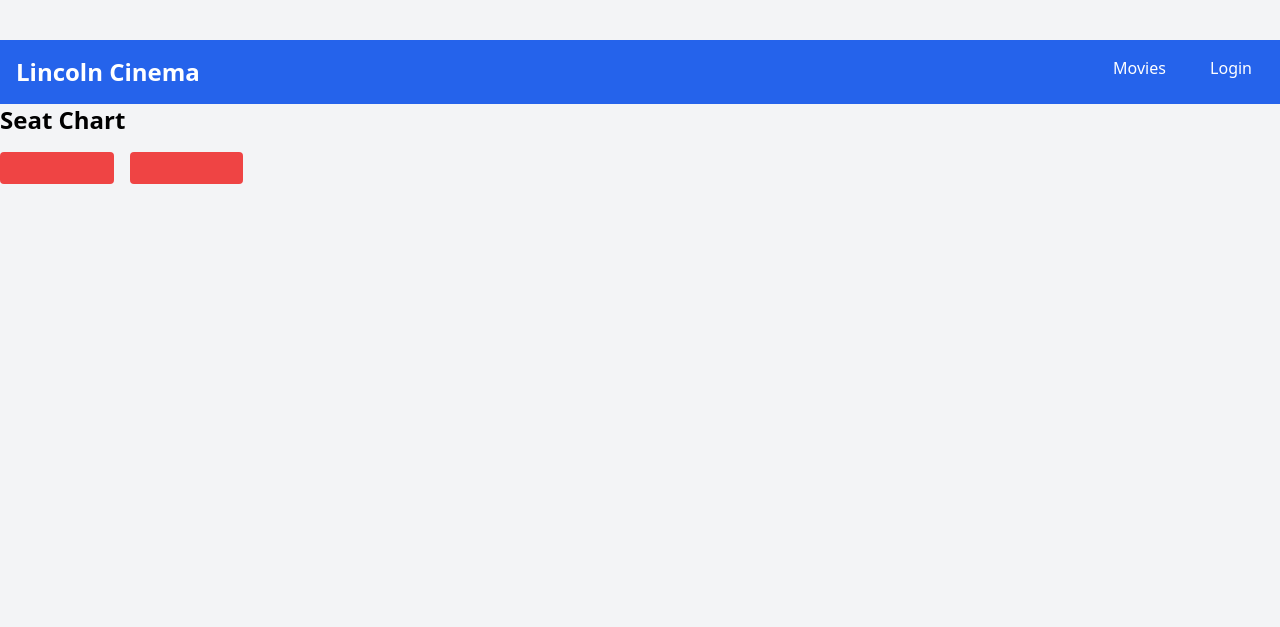
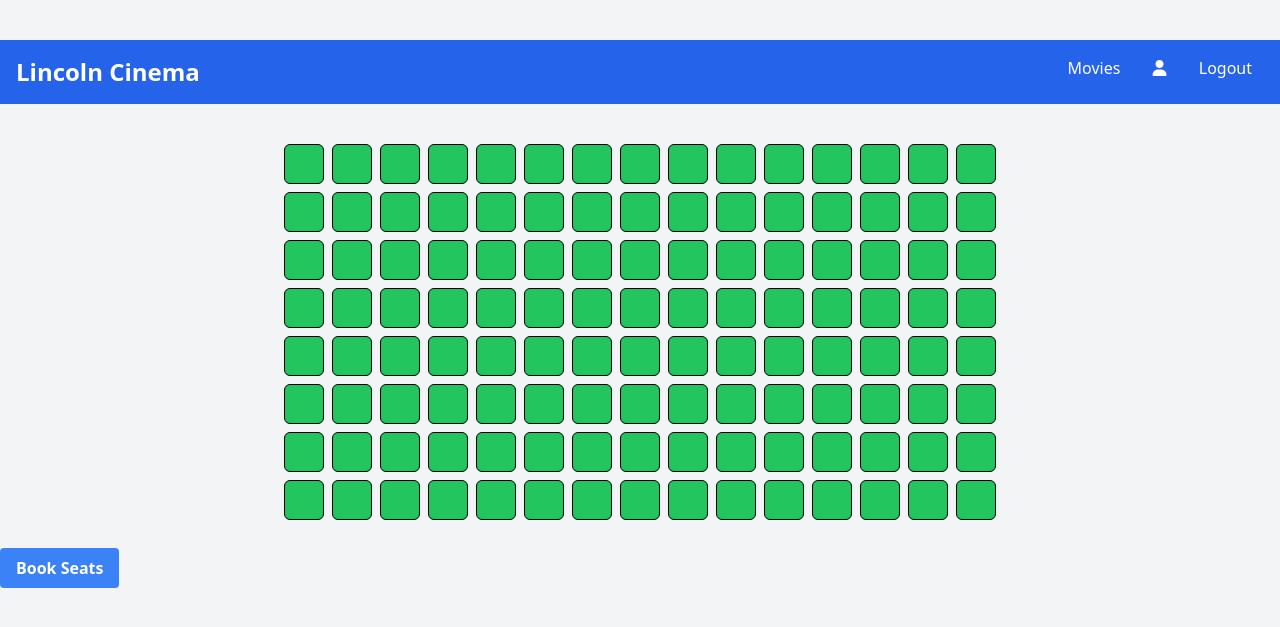
Before and after one commit to twoyoung/lincoln-cinema-online-movie-ticket-booking-system, a Flask app: page /book/1/seats in a window 1280 px wide. Shown: the top 627 px of the page. Run offline with Flask 3, Linux system fonts and the light colour scheme; a user stored in the database is signed in.

Commit message:
login, logout function; view screenings and select seats and make booking functions.

```diff
--- a/controllers/movieController.py
+++ b/controllers/movieController.py
@@ -43,31 +43,36 @@ class MovieController:
     def viewSeatChart(screeningId: int):
         screening = Screening.getScreeningById(screeningId)
         if screening:
-            seatChart = screening.getSeatChart()
-            return render_template("seatChart.html", seatChart=seatChart)
+            seatMatrix = screening.getSeatChart()
+            return render_template("seatChart.html", seatMatrix=seatMatrix, screeningId=screeningId)
         else:
             return "Screening not found", 404
 
     @staticmethod
-    def showPaymentpageOnline(bookingId: int):
+    def showPaymentPageOnline(bookingId: int):
         booking = Booking.getBookingById(bookingId)
         return render_template("paymentOnline.html", booking=booking)
 
     @staticmethod
-    def showPaymentpageOnsite(bookingId: int):
+    def showPaymentPageOnsite(bookingId: int):
         booking = Booking.getBookingById(bookingId)
         return render_template("paymentOnsite.html", booking=booking)
 
     @staticmethod
-    def processBooking(userId: int, screeningId: int = None, selectedSeats: List[CinemaHallSeat] = None, paymentData = None):
+    def processBooking(userId: int, screeningId: int = None, selectedSeatIds: List[str] = None, paymentData = None):
         user = User.getUserById(userId)
-        if selectedSeats:
+        if selectedSeatIds:
+            selectedSeats = []
+            seatIdString = selectedSeatIds[0].split(',')
+            seatIds = [int(seatId) for seatId in seatIdString]
+            for seatId in seatIds:
+                selectedSeats.append(CinemaHallSeat.getSeatById(seatId))
             booking = Booking()
             booking.userId = userId
             booking.user = user
             booking.screeningId = screeningId
             booking.status = BookingStatus.PENDING
-            screening = General.getScreeningById(screeningId)
+            screening = Screening.getScreeningById(screeningId)
             booking.screening = screening
             booking.numberOfSeats = len(selectedSeats)
             booking.createdOn = datetime.now()
@@ -76,10 +81,12 @@ class MovieController:
 
             if user.type == 'customer':
                 user.makeBooking(booking)
-                return redirect(url_for('movie_bp.paymentOnline', bookingId = booking.bookingId))
+                print(booking.id)
+                return redirect(url_for('movies.paymentOnline', bookingId = booking.id))
             elif user.type == 'staff':
                 user.makeBooking(booking)
-                return redirect(url_for('movie_bp.paymentOnsite', bookingId = booking.bookingId))
+                print(booking.id)
+                return redirect(url_for('movies.paymentOnsite', bookingId = booking.id))
 
         elif paymentData:
             booking = Booking.getBookingById(paymentData['bookingId'])
--- a/routes/routes.py
+++ b/routes/routes.py
@@ -6,7 +6,7 @@ def login_required(f):
     @wraps(f)
     def wrapper(*args, **kwargs):
         if 'userId' not in session:
-            return redirect(url_for('auth_bp.login', next=request.url))
+            return redirect(url_for('auth.login', next=request.url))
         return f(*args, **kwargs)
     return wrapper
 
@@ -16,7 +16,7 @@ def admin_required(f):
     def wrapper(*args, **kwargs):
         if session.get('userType') != 'admin':
             flash("You do not have the required permissions to access this page.")
-            return redirect(url_for('movie_bp.showMovies'))
+            return redirect(url_for('movies.home'))
         return f(*args, **kwargs)
     return wrapper
 
@@ -57,8 +57,8 @@ def showMovieScreenings(movieId):
 @login_required
 def selectSeats(screeningId):
     if request.method == 'POST':
-        selectedSeats = request.form.getlist('selectedSeats')
-        return MovieController.processBooking(session['userId'], screeningId=screeningId, selectedSeats=selectedSeats)
+        selectedSeatIds = request.form.getlist('selectedSeatIds')
+        return MovieController.processBooking(session['userId'], screeningId=screeningId, selectedSeatIds=selectedSeatIds)
     return MovieController.viewSeatChart(screeningId)
 
 @movie_bp.route('/book/<bookingId>/payment/online', methods=['GET', 'POST'])
@@ -114,7 +114,7 @@ def paymentOnsite(bookingId):
             paymentData['couponDiscount'] = request.form.get('couponDiscount')
 
         return MovieController.processBooking(session['userId'], paymentData=paymentData)
-    return MovieController.showPaymentPageInCinema(bookingId=bookingId)
+    return MovieController.showPaymentPageOnsite(bookingId=bookingId)
 
 @movie_bp.route('/bookings', methods=['GET'])
 @login_required
@@ -181,3 +181,8 @@ def login():
         password = request.form.get('password')
         return AuthController.login(username, password)
     return AuthController.showLogin()
+
+@auth_bp.route('/logout', methods=['GET', 'POST'])
+@login_required
+def logout():
+    return AuthController.logout()
--- a/static/output.css
+++ b/static/output.css
@@ -577,6 +577,11 @@ video {
   margin-right: -1rem;
 }
 
+.mx-1 {
+  margin-left: 0.25rem;
+  margin-right: 0.25rem;
+}
+
 .mx-auto {
   margin-left: auto;
   margin-right: auto;
@@ -590,12 +595,20 @@ video {
   margin-bottom: 1rem;
 }
 
+.mb-5 {
+  margin-bottom: 1.25rem;
+}
+
 .mb-6 {
   margin-bottom: 1.5rem;
 }
 
 .mt-1 {
   margin-top: 0.25rem;
+}
+
+.mt-10 {
+  margin-top: 2.5rem;
 }
 
 .mt-2 {
@@ -608,6 +621,10 @@ video {
 
 .mt-4 {
   margin-top: 1rem;
+}
+
+.mt-5 {
+  margin-top: 1.25rem;
 }
 
 .mt-8 {
@@ -630,8 +647,20 @@ video {
   display: grid;
 }
 
+.hidden {
+  display: none;
+}
+
+.h-10 {
+  height: 2.5rem;
+}
+
 .h-56 {
   height: 14rem;
+}
+
+.w-10 {
+  width: 2.5rem;
 }
 
 .w-full {
@@ -646,6 +675,10 @@ video {
   max-width: 24rem;
 }
 
+.cursor-pointer {
+  cursor: pointer;
+}
+
 .appearance-none {
   -webkit-appearance: none;
      -moz-appearance: none;
@@ -656,16 +689,16 @@ video {
   grid-template-columns: repeat(1, minmax(0, 1fr));
 }
 
-.grid-cols-10 {
-  grid-template-columns: repeat(10, minmax(0, 1fr));
-}
-
 .flex-wrap {
   flex-wrap: wrap;
 }
 
 .items-center {
   align-items: center;
+}
+
+.justify-center {
+  justify-content: center;
 }
 
 .justify-between {
@@ -714,6 +747,11 @@ video {
   border-bottom-width: 1px;
 }
 
+.border-black {
+  --tw-border-opacity: 1;
+  border-color: rgb(0 0 0 / var(--tw-border-opacity));
+}
+
 .border-gray-200 {
   --tw-border-opacity: 1;
   border-color: rgb(229 231 235 / var(--tw-border-opacity));
@@ -744,6 +782,11 @@ video {
   background-color: rgb(243 244 246 / var(--tw-bg-opacity));
 }
 
+.bg-gray-400 {
+  --tw-bg-opacity: 1;
+  background-color: rgb(156 163 175 / var(--tw-bg-opacity));
+}
+
 .bg-green-500 {
   --tw-bg-opacity: 1;
   background-color: rgb(34 197 94 / var(--tw-bg-opacity));
@@ -752,11 +795,6 @@ video {
 .bg-red-100 {
   --tw-bg-opacity: 1;
   background-color: rgb(254 226 226 / var(--tw-bg-opacity));
-}
-
-.bg-red-500 {
-  --tw-bg-opacity: 1;
-  background-color: rgb(239 68 68 / var(--tw-bg-opacity));
 }
 
 .bg-white {
--- a/templates/base.html
+++ b/templates/base.html
@@ -3,6 +3,7 @@
 <head>
     <meta charset="UTF-8">
     <meta name="viewport" content="width=device-width, initial-scale=1.0">
+    <link rel="stylesheet" href="https://cdnjs.cloudflare.com/ajax/libs/font-awesome/6.0.0-beta3/css/all.min.css">
     <link href="/static/output.css" rel="stylesheet">
     <title>{% block title %}{% endblock %}</title>
 </head>
@@ -21,11 +22,30 @@
             <a href="/" class="text-2xl font-bold">Lincoln Cinema</a>
             <div class="space-x-4">
                 <a href="#" class="hover:bg-blue-500 px-3 py-2 rounded">Movies</a>
-                <a href="{{ url_for('auth.login') }}" class="hover:bg-blue-500 px-3 py-2 rounded">Login</a>
+                {% if session['userId'] %}
+                    <i class="fas fa-user"></i>  <!-- Font Awesome User Icon -->
+
+                    <a href="{{ url_for('auth.logout') }}" class="hover:bg-blue-500 px-3 py-2 rounded">Logout</a>
+                {% else %}
+                    <a href="{{ url_for('auth.login') }}" class="hover:bg-blue-500 px-3 py-2 rounded">Login</a>
+                {% endif %}
             </div>
         </div>
     </div>
 </nav>
+
+<!-- Flashed Messages -->
+{% with messages = get_flashed_messages(with_categories=true) %}
+    {% if messages %}
+        <div class="container mx-auto mt-4">
+            <ul class="flashes">
+            {% for category, message in messages %}
+                <li class="{{ category }}">{{ message }}</li>
+            {% endfor %}
+            </ul>
+        </div>
+    {% endif %}
+{% endwith %}
 
   {% block content %}{% endblock %}
 
--- a/templates/seatChart.html
+++ b/templates/seatChart.html
@@ -4,20 +4,65 @@
 
 {% block content %}
 
-<div class="container mx-auto">
-    <h1 class="text-2xl font-bold mb-4">Seat Chart</h1>
-    {% if seatChart %}
-        <!-- Display the seat chart. Adjust this part based on how your seatChart object looks -->
-        <div class="grid grid-cols-10 gap-4">
-            {% for seat in seatChart %}
-                <div class="{{ 'bg-green-500' if seat.is_available else 'bg-red-500' }} p-4 rounded">
-                    {{ seat.number }}
-                </div>
-            {% endfor %}
-        </div>
-    {% else %}
-        <p class="text-gray-500">No seat chart available for this screening.</p>
-    {% endif %}
-</div>
+<form method="post" action="{{ url_for('movies.selectSeats', screeningId=screeningId) }}">
+
+
+    <div class="seat-chart mt-10">
+        {% for seatRow in seatMatrix %}
+            <div class="flex justify-center mb-2">
+                {% for seat in seatRow %}
+                    {% if seat %}
+                        {% if seat.status == 'available' %}
+                            <div data-seat="available" data-seat-id="{{ seat.seatObject.id }}" class="seat w-10 h-10 mx-1 border border-black rounded-md cursor-pointer bg-green-500" title="Seat: {{ seat.seatObject.id }}; Price: ${{ seat.seatObject.price }}; Type: {{ seat.seatObject.type }}"></div>
+                        {% else %}
+                            <div class="seat w-10 h-10 mx-1 border border-black rounded-md bg-gray-400" title="Unavailable"></div>
+                        {% endif %}
+                    {% else %}
+                        <div class="seat w-10 h-10 mx-1 border border-black rounded-md bg-gray-400"></div>
+                    {% endif %}
+                {% endfor %}
+            </div>
+        {% endfor %}
+    </div>
+
+    <input type="hidden" name="selectedSeatIds" id="selectedSeatIdsInput">
+        <button id="bookSeats" class="mt-5 bg-blue-500 hover:bg-blue-700 text-white font-bold py-2 px-4 rounded">
+            Book Seats
+        </button>
+
+ </form>
+
+
+<script>
+    let selectedSeatIds = [];
+
+    document.addEventListener('DOMContentLoaded', function() {
+        const availableSeats = document.querySelectorAll('[data-seat="available"]');
+
+        availableSeats.forEach(seat => {
+            seat.addEventListener('click', function() {
+                const seatId = parseInt(this.getAttribute('data-seat-id'));
+                if (this.classList.contains('bg-green-500')) {
+                    this.classList.remove('bg-green-500');
+                    this.classList.add('bg-blue-500');
+                    selectedSeatIds.push(seatId);
+                } else {
+                    this.classList.remove('bg-blue-500');
+                    this.classList.add('bg-green-500');
+                    const index = selectedSeatIds.indexOf(seatId);
+                    if (index > -1) {
+                        selectedSeatIds.splice(index, 1);
+                    }
+                }
+            });
+        });
+
+        document.getElementById('bookSeats').addEventListener('click', function(e) {
+            const selectedSeatIdsInput = document.getElementById('selectedSeatIdsInput');
+            selectedSeatIdsInput.value = selectedSeatIds.join(',');
+        });
+    });
+
+</script>
 
 {% endblock %}
```
Also changed, not shown: controllers/authController.py (+17 -3 lines), models/movieModel.py (+31 -10 lines), models/userModel.py (+9 -8 lines), instance/cinema.db.
